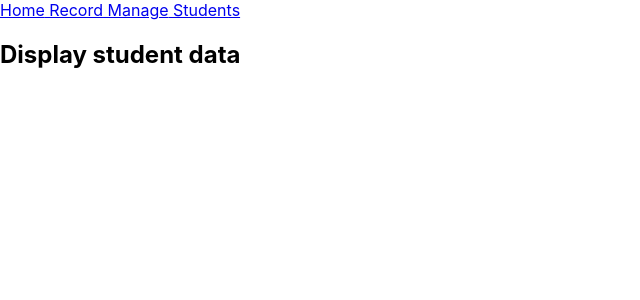
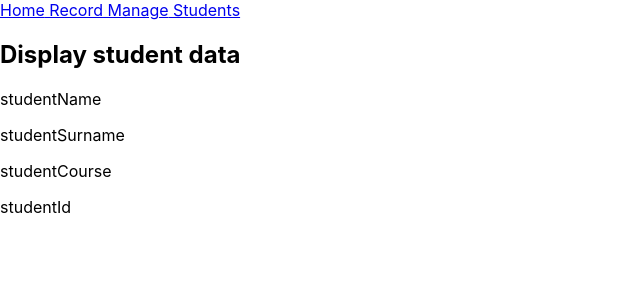
Before and after one commit to Ntshangase/register-frontend, a React (Create React App) app: page /Students in a window 1280 px wide. Shown: the top 300 px of the page, without its empty margins (0-640 px from the left). Built offline with nearby package versions, Linux system fonts and the light colour scheme.

Commit message:
students ui

```diff
--- a/src/View/Students.js
+++ b/src/View/Students.js
@@ -1,15 +1,24 @@
 // for viewing students records on students.txt. READ
 
-import React from 'react'
-import Navbar from '../Model/Navbar'
+import React from "react";
+import Navbar from "../Model/Navbar";
 
 function Students() {
-  return (
-    <div>
-      <Navbar/>
-      <h2>Display student data</h2>
-    </div>
-  )
+	return (
+		<div>
+			<Navbar />
+			<h2>Display student data</h2>
+
+			<div> {/**This has to be inside the thing, with key: value vibes */}
+				<div>
+					<p>studentName</p>
+					<p>studentSurname</p>
+					<p>studentCourse</p>
+					<p>studentId</p>
+				</div>
+			</div>
+		</div>
+	);
 }
 
-export default Students
+export default Students;
```
